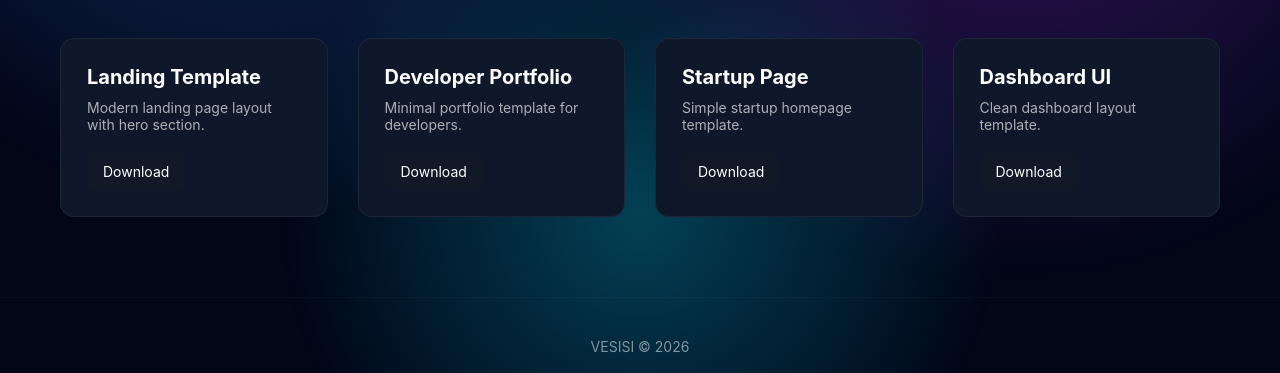
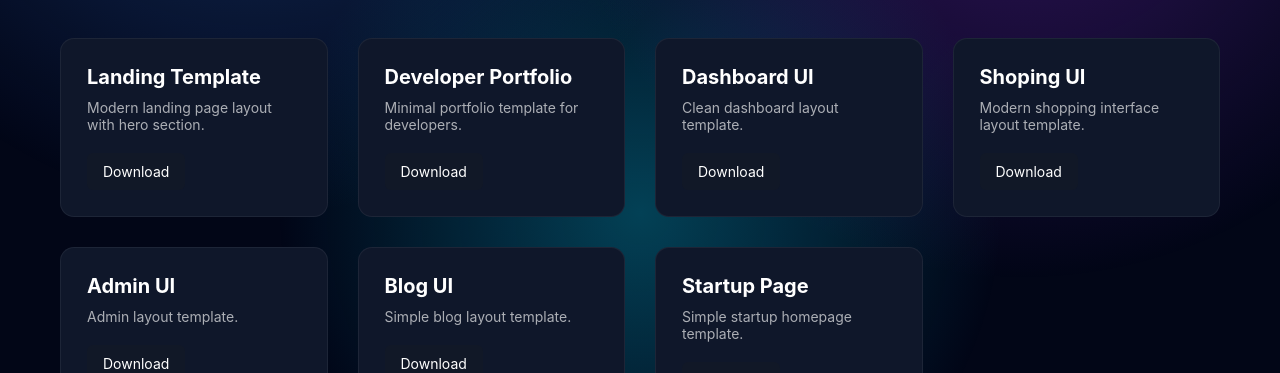
Before and after one commit to vesisi/vesisi.github.io, a plain HTML site: page index.html in a window 1280 px wide. Shown: the part 427-800 px from the top of the page. Drawn offline with Linux system fonts and the light colour scheme.

Commit message:
Update index.html

```diff
--- a/index.html
+++ b/index.html
@@ -184,13 +184,37 @@ Support this project
 <div class="card">
 <h3>Landing Template</h3>
 <p>Modern landing page layout with hero section.</p>
-<a class="download" href="#">Download</a>
+<a class="download" href="/templates/landing/">Download</a>
 </div>
 
 <div class="card">
 <h3>Developer Portfolio</h3>
 <p>Minimal portfolio template for developers.</p>
-<a class="download" href="#">Download</a>
+<a class="download" href="/templates/portfolio/">Download</a>
+</div>
+
+<div class="card">
+<h3>Dashboard UI</h3>
+<p>Clean dashboard layout template.</p>
+<a class="download" href="/templates/dashboard/">Download</a>
+</div>
+
+<div class="card">
+<h3>Shoping UI</h3>
+<p>Modern shopping interface layout template.</p>
+<a class="download" href="/templates/shop/">Download</a>
+</div>
+
+<div class="card">
+<h3>Admin UI</h3>
+<p>Admin layout template.</p>
+<a class="download" href="/templates/admin/">Download</a>
+</div>
+
+<div class="card">
+<h3>Blog UI</h3>
+<p>Simple blog layout template.</p>
+<a class="download" href="/templates/blog/">Download</a>
 </div>
 
 <div class="card">
@@ -199,11 +223,7 @@ Support this project
 <a class="download" href="#">Download</a>
 </div>
 
-<div class="card">
-<h3>Dashboard UI</h3>
-<p>Clean dashboard layout template.</p>
-<a class="download" href="#">Download</a>
-</div>
+
 
 </div>
 
```
